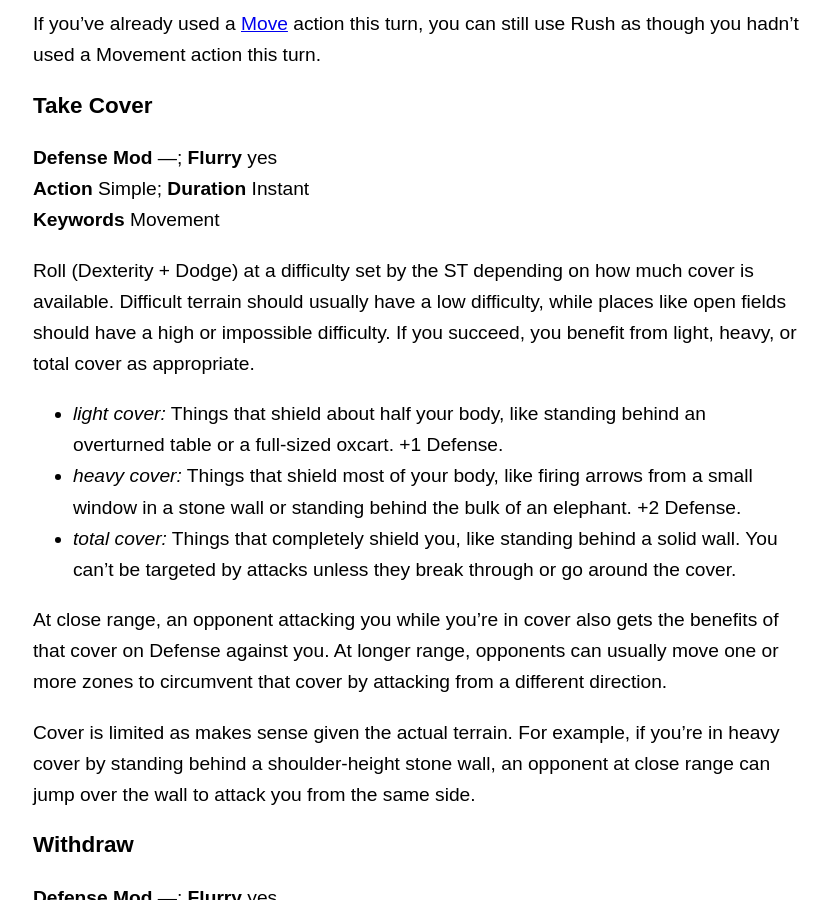
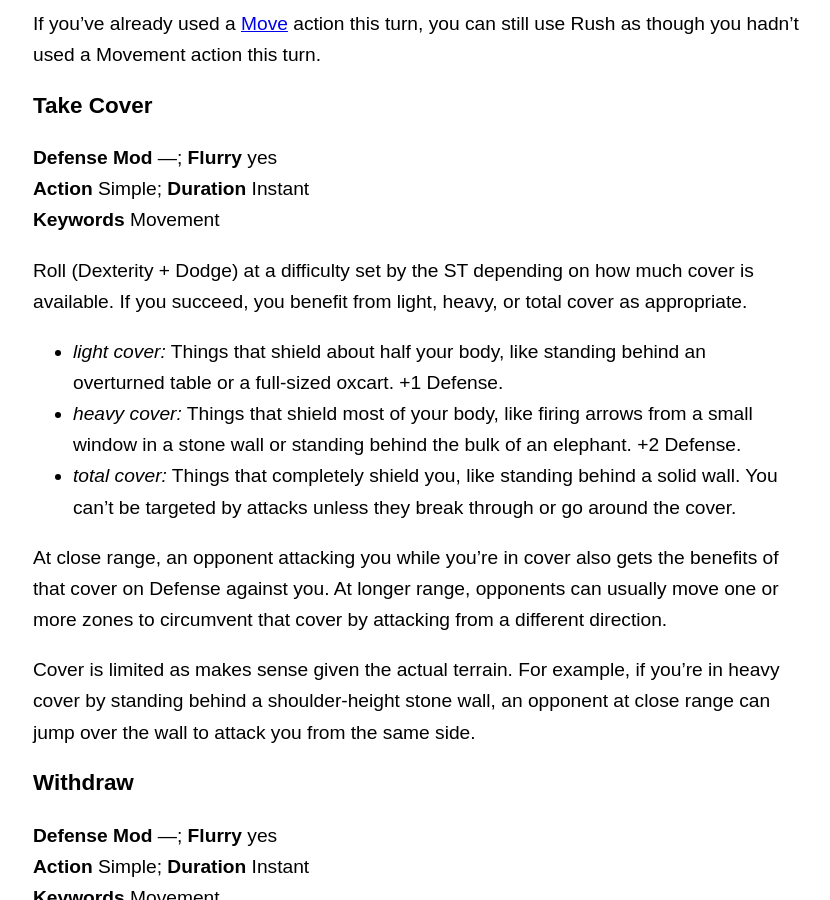
Before and after one commit to lost-egg/lost-egg.github.io, a Jekyll site: the page built from combat.md, in a window 1280 px wide and 900 px high, scrolled down 10565 px. Shown: the whole window, without its empty margins (223-1053 px from the left). Built offline with Jekyll 4.4.1, drawn with Linux system fonts in a browser that asks for light colours.

Commit message:
Tweak Take Cover wording

```diff
--- a/combat.md
+++ b/combat.md
@@ -236,7 +236,7 @@ If you've already used a [Move](#move) action this turn, you can still use Rush
 **Action** Simple; **Duration** Instant
 **Keywords** Movement
 
-Roll (Dexterity + Dodge) at a difficulty set by the ST depending on how much cover is available. Difficult terrain should usually have a low difficulty, while places like open fields should have a high or impossible difficulty. If you succeed, you benefit from light, heavy, or total cover as appropriate.
+Roll (Dexterity + Dodge) at a difficulty set by the ST depending on how much cover is available. If you succeed, you benefit from light, heavy, or total cover as appropriate.
 
 * *light cover:* Things that shield about half your body, like standing behind an overturned table or a full-sized oxcart. +1 Defense.
 * *heavy cover:* Things that shield most of your body, like firing arrows from a small window in a stone wall or standing behind the bulk of an elephant. +2 Defense.
```
